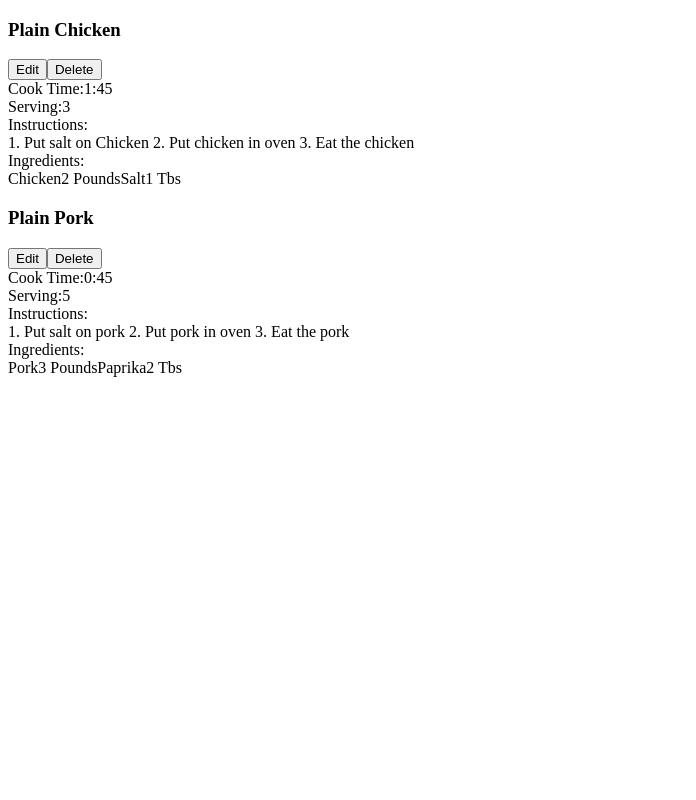
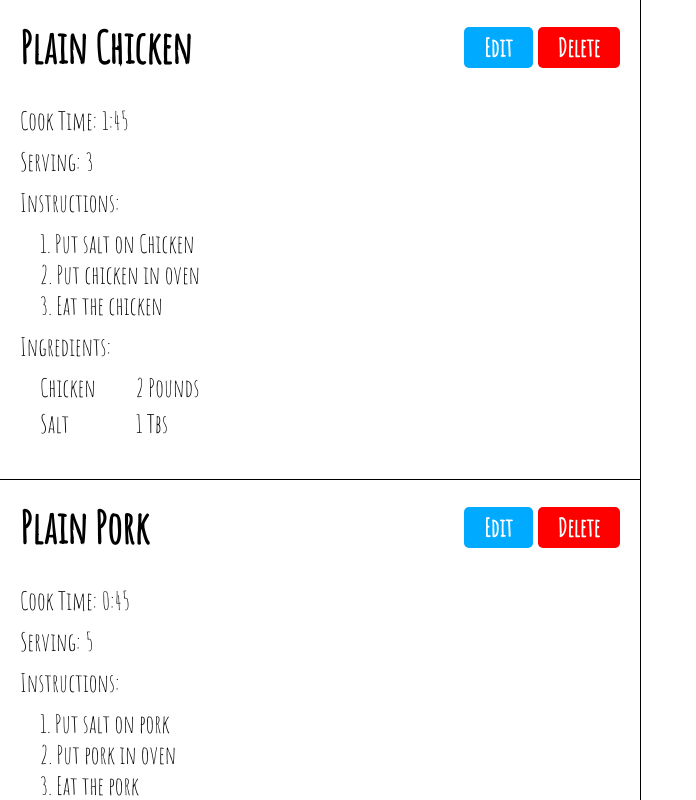
Before and after one commit to ringosingson/recipestore, a React (Create React App) app: page / in a window 1280 px wide. Shown: the top 800 px of the page, without its empty margins (0-696 px from the left). Built offline with nearby package versions, Linux system fonts and the light colour scheme.

Commit message:
stying the app

```diff
--- a/package.json
+++ b/package.json
@@ -1,10 +1,11 @@
 {
-  "name": "recipeli",
+  "name": "recipestore",
   "version": "1.0.0",
   "description": "",
   "keywords": [],
   "main": "src/index.js",
   "dependencies": {
+    "node-sass": "4.13.0",
     "react": "16.12.0",
     "react-dom": "16.12.0",
     "react-scripts": "3.0.1"
--- a/src/components/App.js
+++ b/src/components/App.js
@@ -1,5 +1,5 @@
 import React from "react";
-import "../css/styles.css";
+import "../css/app.css";
 import RecipeList from "./RecipeList";
 export default function App() {
   return <RecipeList recipes={sampleRecipes} />;
--- a/src/components/IngredientList.js
+++ b/src/components/IngredientList.js
@@ -5,5 +5,5 @@ export default function IngredientList({ ingredients }) {
   const ingredientElements = ingredients.map(ingredient => {
     return <Ingredient key={ingredient.id} {...ingredient} />;
   });
-  return <div>{ingredientElements}</div>;
+  return <div className="ingredient-grid">{ingredientElements}</div>;
 }
--- a/src/components/Recipe.js
+++ b/src/components/Recipe.js
@@ -4,29 +4,31 @@ import IngredientList from "./IngredientList";
 export default function Recipe(props) {
   const { name, cookTime, servings, instructions, ingredients } = props;
   return (
-    <div>
-      <div>
-        <h3>{name}</h3>
+    <div className="recipe">
+      <div className="recipe__header">
+        <h3 className="recipe__title">{name}</h3>
         <div>
-          <button>Edit</button>
-          <button>Delete</button>
+          <button className="btn btn--primary mr-1">Edit</button>
+          <button className="btn btn--danger">Delete</button>
         </div>
       </div>
-      <div>
-        <span>Cook Time:</span>
-        <span>{cookTime}</span>
+      <div className="recipe__row">
+        <span className="recipe__label">Cook Time:</span>
+        <span className="recipe__value">{cookTime}</span>
       </div>
-      <div>
-        <span>Serving:</span>
-        <span>{servings}</span>
+      <div className="recipe__row">
+        <span className="recipe__label">Serving:</span>
+        <span className="recipe__value">{servings}</span>
       </div>
-      <div>
-        <span>Instructions:</span>
-        <div>{instructions}</div>
+      <div className="recipe__row">
+        <span className="recipe__label">Instructions:</span>
+        <div className="recipe__value recipe__instructions recipe__value--indented">
+          {instructions}
+        </div>
       </div>
-      <div>
-        <span>Ingredients:</span>
-        <div>
+      <div className="recipe__row">
+        <span className="recipe__label">Ingredients:</span>
+        <div className="recipe__value recipe__value--indented">
           <IngredientList ingredients={ingredients} />
         </div>
       </div>
--- a/src/components/RecipeList.js
+++ b/src/components/RecipeList.js
@@ -2,10 +2,15 @@ import React from "react";
 import Recipe from "./Recipe";
 export default function RecipeList({ recipes }) {
   return (
-    <div>
-      {recipes.map(recipe => {
-        return <Recipe key={recipe.id} {...recipe} />;
-      })}
+    <div className="recipe-list">
+      <div>
+        {recipes.map(recipe => {
+          return <Recipe key={recipe.id} {...recipe} />;
+        })}
+      </div>
+      <div className="recipe-list__add-recipe-btn-container">
+        <button className="btn btn--primary">Add Recipe</button>
+      </div>
     </div>
   );
 }
--- /dev/null
+++ b/src/css/app.css
@@ -0,0 +1,116 @@
+@import-normalize;
+
+@import url("https://fonts.googleapis.com/css?family=Amatic+SC|Indie+Flower&display=swap");
+
+*,
+*::before,
+*::after {
+  font-family: "Amatic SC", cursive, sans-serif;
+  padding: 0;
+  margin: 0;
+}
+
+html {
+  font-size: 25px;
+}
+
+.mr-1 {
+  margin-right: 5px;
+}
+
+.btn {
+  background: none;
+  border: none;
+  outline: none;
+  font-weight: bold;
+  font-size: inherit;
+  border-radius: 5px;
+  padding: 5px 20px;
+  cursor: pointer;
+}
+
+.btn--primary {
+  color: white;
+  background-color: hsl(200, 100%, 50%);
+}
+
+.btn--primary:hover {
+  background-color: hsl(200, 100%, 35%);
+}
+
+/*recipeList*/
+.recipe-list {
+  border-right: 1px solid black;
+  min-width: height 100vh;
+  width: 50%;
+}
+
+.recipe-list__add-recipe-btn-container {
+  text-align: center;
+  padding-top: 30px;
+  padding-bottom: 30px;
+}
+
+/*recipe*/
+
+.btn--danger {
+  color: white;
+  background-color: hsl(0, 100%, 50%);
+}
+
+.btn--danger:hover {
+  background-color: hsl(0, 100%, 35%);
+}
+
+.recipe {
+  padding: 20px;
+  padding-bottom: 40px;
+  border-bottom: 1px solid black;
+}
+
+.recipe:last-child {
+  border-bottom: none;
+  padding-bottom: 10px;
+}
+
+.recipe__header {
+  display: flex;
+  justify-content: space-between;
+  align-items: center;
+  margin-bottom: 30px;
+}
+
+.recipe__title {
+  margin: 0;
+  font-size: 1.75rem;
+}
+
+.recipe__row {
+  margin-top: 10px;
+}
+
+.recipe__label {
+  margin-right: 5px;
+}
+
+.recipe__value {
+  font-weight: 300;
+}
+
+.recipe__value--indented {
+  margin-top: 10px;
+  margin-left: 20px;
+}
+
+.recipe__instructions {
+  white-space: pre-wrap;
+}
+
+/*ingredient*/
+.ingredient-grid {
+  display: grid;
+  grid-template-columns: repeat(2, auto);
+  row-gap: 5px;
+  column-gap: 40px;
+  justify-content: flex-start;
+}
--- /dev/null
+++ b/src/css/buttons.css
@@ -0,0 +1,19 @@
+.btn {
+  background: none;
+  border: none;
+  outline: none;
+  font-weight: bold;
+  font-size: inherit;
+  border-radius: 5px;
+  padding: 5px 20px;
+  cursor: pointer;
+}
+
+.btn--primary {
+  color: white;
+  background-color: hsl(200, 100%, 50%);
+}
+
+.btn--primary:hover {
+  background-color: hsl(200, 100%, 35%);
+}
--- /dev/null
+++ b/src/css/recipe-list.css
@@ -0,0 +1,11 @@
+.recipe-list {
+  border-right: 1px solid black;
+  min-width: height 100vh;
+  width: 50%;
+}
+
+.recipe-list__add-recipe-btn-container {
+  text-align: center;
+  padding-top: 30px;
+  padding-bottom: 30px;
+}
--- a/src/css/styles.css
+++ /dev/null
@@ -1,4 +0,0 @@
-.App {
-  font-family: sans-serif;
-  text-align: center;
-}
```
